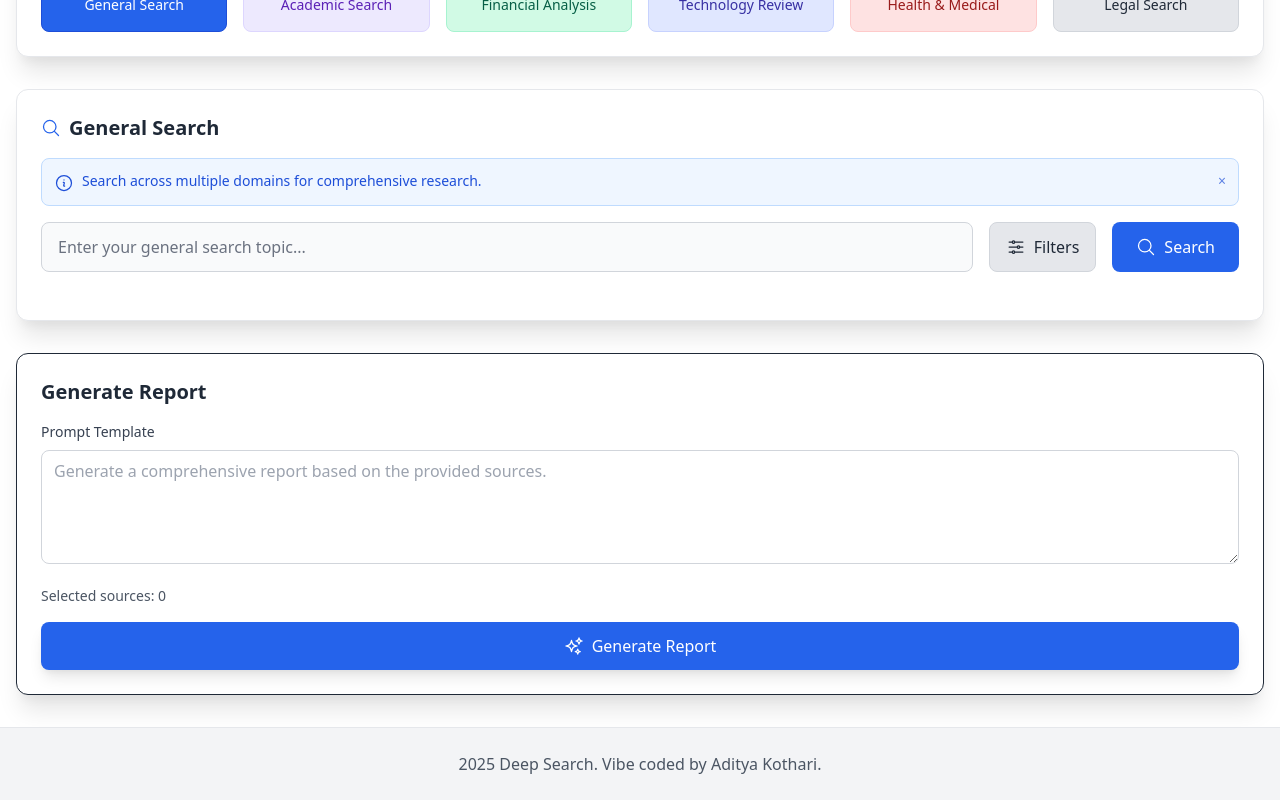
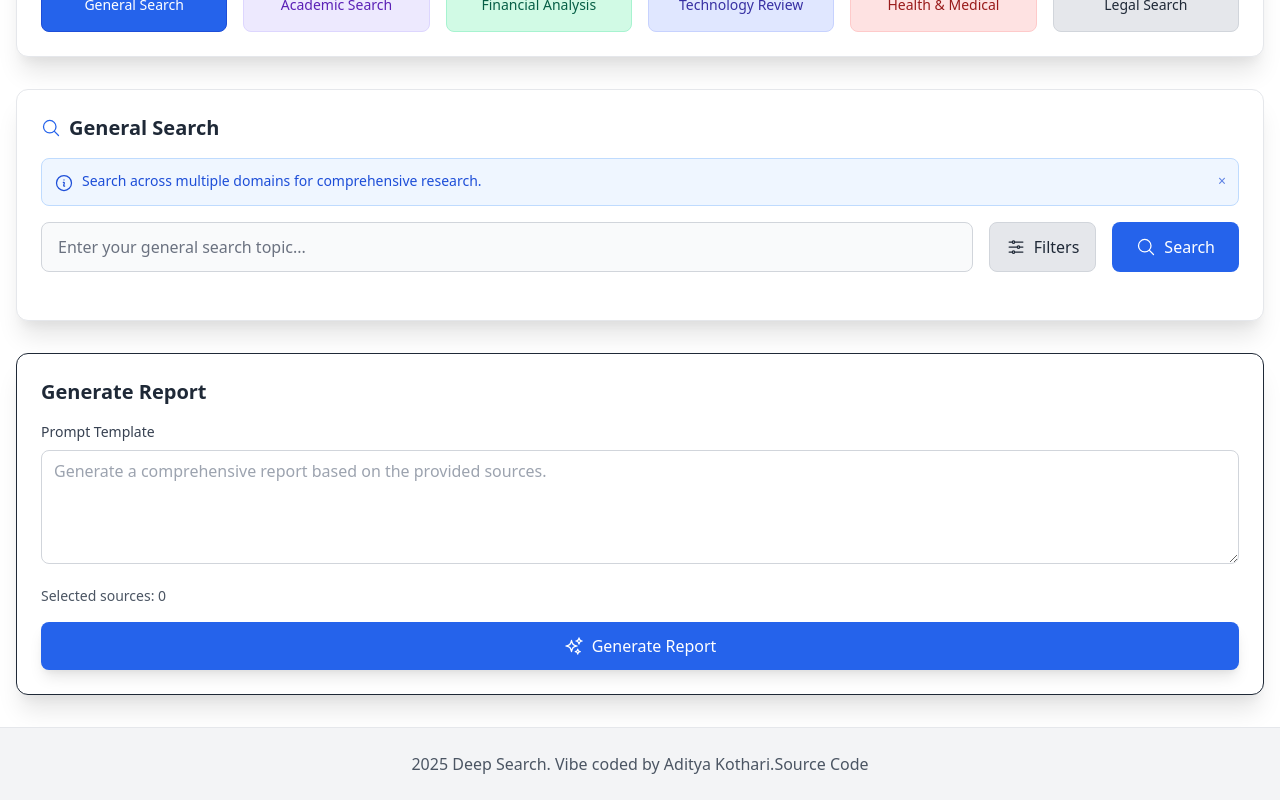
Before and after one commit to AdityaKothari27/Querra, a Next.js app: page / in a window 1280 px wide. Shown: the part 292-1092 px from the top of the page. Built offline with nearby package versions, Linux system fonts and the light colour scheme.

Commit message:
updated footer with source code link and twt skibidi

```diff
--- a/src/components/Layout.tsx
+++ b/src/components/Layout.tsx
@@ -98,7 +98,7 @@ const Layout: FC<LayoutProps> = ({ children }) => {
       </main>
       <footer className="bg-gray-100 dark:bg-black border-t border-gray-200 dark:border-gray-800 py-6 transition-colors duration-300">
         <div className="container mx-auto px-4 text-center text-gray-600 dark:text-gray-400">
-          <p>{new Date().getFullYear()} Deep Search. Vibe coded by <a href = "https://github.com/AdityaKothari27">Aditya Kothari</a>.</p>
+          <p>{new Date().getFullYear()} Deep Search. Vibe coded by <a href = "https://x.com/aditya_kothari1?s=21">Aditya Kothari</a>.<a href = "https://github.com/AdityaKothari27/Deep_Search">Source Code</a></p>
         </div>
       </footer>
     </div>
```
